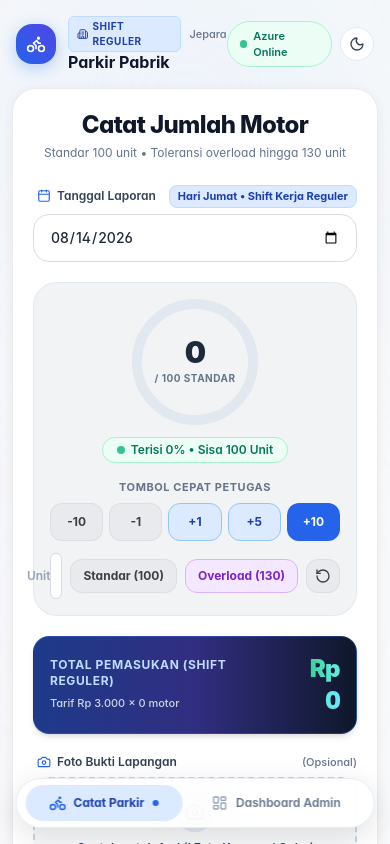
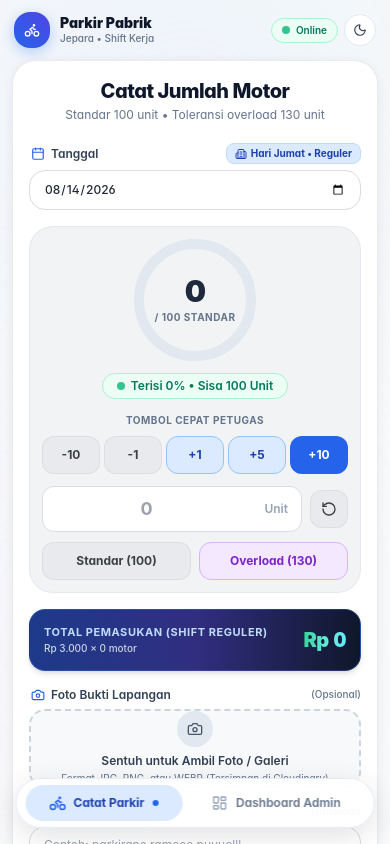
Before and after one commit to arhaqx/catatan-parkir, a React app in the folder frontend/: page / in a window 390 px wide. Shown: the top 844 px of the page. Built offline with nearby package versions, Linux system fonts and the light colour scheme; no server answers; the HTML template or start-up script is replaced by a standard one.

Commit message:
fix: resolve layout overflow and alignment issues on mobile and iPhone screens

```diff
--- a/frontend/src/components/EmployeeForm.jsx
+++ b/frontend/src/components/EmployeeForm.jsx
@@ -53,27 +53,27 @@ const EmployeeForm = () => {
         return {
           type: 'sunday',
           name: dayName,
-          title: 'Hari Minggu • Libur Operasional Pabrik',
+          title: 'Hari Minggu • Libur Pabrik',
           chip: 'Libur Minggu',
           chipColor: 'bg-red-100 dark:bg-red-950/60 text-red-700 dark:text-red-300 border-red-200 dark:border-red-500/30',
-          notice: 'Pabrik libur operasional di hari Minggu. Jika ada lemburan shift khusus, catatan parkir tetap bisa dikirim.',
+          notice: 'Pabrik libur operasional hari Minggu. Jika ada lemburan shift khusus, catatan tetap bisa dikirim.',
           icon: Coffee
         };
       } else if (dayNum === 6) {
         return {
           type: 'saturday',
           name: dayName,
-          title: 'Hari Sabtu • Shift Lembur Pabrik Aktif',
+          title: 'Hari Sabtu • Shift Lembur',
           chip: 'Shift Lembur',
           chipColor: 'bg-amber-100 dark:bg-amber-950/60 text-amber-800 dark:text-amber-300 border-amber-300 dark:border-amber-500/40',
-          notice: 'Jadwal lemburan pabrik hari Sabtu aktif! Parkiran melayani kendaraan karyawan shift lembur.',
+          notice: 'Jadwal lemburan pabrik hari Sabtu aktif! Parkiran melayani kendaraan shift lembur.',
           icon: Zap
         };
       } else {
         return {
           type: 'weekday',
           name: dayName,
-          title: `Hari ${dayName} • Shift Kerja Reguler`,
+          title: `Hari ${dayName} • Reguler`,
           chip: 'Shift Reguler',
           chipColor: 'bg-blue-100 dark:bg-m3-primary-container/60 text-blue-800 dark:text-m3-primary border-blue-200 dark:border-m3-primary/30',
           notice: null,
@@ -188,102 +188,102 @@ const EmployeeForm = () => {
   const ScheduleIcon = daySchedule.icon;
 
   return (
-    <AuroraBackground className="flex flex-col items-center justify-start pb-28 pt-4 px-3 sm:px-6">
-      {/* Top Google Stitch App Bar */}
-      <div className="w-full max-w-lg mb-4 flex items-center justify-between px-1">
-        <div className="flex items-center gap-3">
-          <div className="w-10 h-10 rounded-2xl bg-gradient-to-tr from-blue-600 to-indigo-600 flex items-center justify-center shadow-[0_4px_16px_rgba(26,115,232,0.3)] shrink-0">
-            <Bike className="w-5 h-5 text-white" />
+    <AuroraBackground className="flex flex-col items-center justify-start pb-36 pt-3 px-3 sm:px-6">
+      {/* Top Google Stitch App Bar (Mobile & iPhone Optimized) */}
+      <div className="w-full max-w-lg mb-3 flex items-center justify-between gap-2 px-0.5">
+        <div className="flex items-center gap-2.5 min-w-0">
+          <div className="w-9 h-9 sm:w-10 sm:h-10 rounded-2xl bg-gradient-to-tr from-blue-600 to-indigo-600 flex items-center justify-center shadow-[0_4px_14px_rgba(26,115,232,0.3)] shrink-0">
+            <Bike className="w-4 h-4 sm:w-5 sm:h-5 text-white" />
           </div>
-          <div>
-            <div className="flex items-center gap-2">
-              <span className={`text-[10px] font-bold uppercase tracking-wider px-2 py-0.5 rounded-md border ${daySchedule.chipColor} flex items-center gap-1`}>
-                <ScheduleIcon className="w-3 h-3" />
-                {daySchedule.chip}
-              </span>
-              <span className="text-[11px] text-slate-500 dark:text-slate-400 font-medium">Jepara</span>
-            </div>
-            <h1 className="text-base font-bold text-slate-900 dark:text-white leading-tight">Parkir Pabrik</h1>
+          <div className="min-w-0">
+            <h1 className="text-sm sm:text-base font-black text-slate-900 dark:text-white leading-tight truncate">
+              Parkir Pabrik
+            </h1>
+            <p className="text-[10px] sm:text-[11px] text-slate-500 dark:text-slate-400 font-medium truncate">
+              Jepara • Shift Kerja
+            </p>
           </div>
         </div>
 
         {/* Status Chip & Theme Switcher */}
-        <div className="flex items-center gap-2">
-          <div className="flex items-center gap-1.5 px-3 py-1.5 rounded-full bg-emerald-50 dark:bg-m3-surface-high border border-emerald-200 dark:border-white/10 text-xs text-emerald-700 dark:text-m3-tertiary shadow-xs">
-            <span className="w-2 h-2 rounded-full bg-emerald-500 dark:bg-m3-tertiary animate-pulse" />
-            <span className="font-semibold text-[11px]">Azure Online</span>
+        <div className="flex items-center gap-1.5 shrink-0">
+          <div className="flex items-center gap-1.5 px-2.5 py-1 rounded-full bg-emerald-50 dark:bg-m3-surface-high border border-emerald-200 dark:border-white/10 text-emerald-700 dark:text-m3-tertiary shadow-2xs">
+            <span className="w-2 h-2 rounded-full bg-emerald-500 dark:bg-m3-tertiary animate-pulse shrink-0" />
+            <span className="font-semibold text-[10px] sm:text-[11px]">Online</span>
           </div>
 
-          <ThemeToggle />
+          <ThemeToggle size="sm" />
         </div>
       </div>
 
       {/* Main Google Stitch Surface Container */}
-      <M3Card level="container" className="w-full max-w-lg p-5 sm:p-7">
+      <M3Card level="container" className="w-full max-w-lg p-4 sm:p-7">
         {/* Title Header */}
-        <div className="text-center mb-6">
-          <h2 className="text-2xl sm:text-3xl font-extrabold text-slate-900 dark:text-white tracking-tight">
+        <div className="text-center mb-5 sm:mb-6">
+          <h2 className="text-xl sm:text-3xl font-extrabold text-slate-900 dark:text-white tracking-tight">
             Catat Jumlah Motor
           </h2>
-          <p className="text-slate-500 dark:text-slate-400 text-xs sm:text-sm mt-1">
-            Standar 100 unit • Toleransi overload hingga 130 unit
+          <p className="text-slate-500 dark:text-slate-400 text-xs sm:text-sm mt-0.5 sm:mt-1">
+            Standar 100 unit • Toleransi overload 130 unit
           </p>
         </div>
 
         {/* Status Toast Alert */}
         {status.message && (
           <div
-            className={`mb-5 p-3.5 rounded-2xl flex items-center gap-3 transition-all ${
+            className={`mb-4 sm:mb-5 p-3 sm:p-3.5 rounded-2xl flex items-center gap-2.5 sm:gap-3 transition-all ${
               status.type === 'success'
                 ? 'bg-emerald-50 dark:bg-emerald-950/80 text-emerald-800 dark:text-emerald-200 border border-emerald-300 dark:border-emerald-500/40 shadow-xs'
                 : 'bg-red-50 dark:bg-red-950/80 text-red-800 dark:text-red-200 border border-red-300 dark:border-red-500/40 shadow-xs'
             }`}
           >
             {status.type === 'success' ? (
-              <CheckCircle2 className="w-5 h-5 shrink-0 text-emerald-600 dark:text-m3-tertiary" />
+              <CheckCircle2 className="w-4 h-4 sm:w-5 sm:h-5 shrink-0 text-emerald-600 dark:text-m3-tertiary" />
             ) : (
-              <AlertCircle className="w-5 h-5 shrink-0 text-red-600 dark:text-m3-error" />
+              <AlertCircle className="w-4 h-4 sm:w-5 sm:h-5 shrink-0 text-red-600 dark:text-m3-error" />
             )}
             <p className="text-xs sm:text-sm font-medium flex-1">{status.message}</p>
           </div>
         )}
 
-        <form onSubmit={handleSubmit} className="space-y-5">
+        <form onSubmit={handleSubmit} className="space-y-4 sm:space-y-5">
           {/* Tanggal Input & Dynamic Day Schedule Badge */}
           <div className="space-y-1.5">
-            <div className="flex items-center justify-between ml-1">
-              <label className="text-xs font-semibold text-slate-700 dark:text-slate-300 flex items-center gap-1.5">
+            <div className="flex items-center justify-between gap-2 ml-0.5">
+              <label className="text-xs font-semibold text-slate-700 dark:text-slate-300 flex items-center gap-1.5 shrink-0">
                 <CalendarIcon className="w-3.5 h-3.5 text-blue-600 dark:text-m3-primary" />
-                <span>Tanggal Laporan</span>
+                <span>Tanggal</span>
               </label>
-              <span className={`text-[11px] font-bold px-2 py-0.5 rounded-lg border ${daySchedule.chipColor}`}>
-                {daySchedule.title}
+              <span className={`text-[10px] sm:text-[11px] font-bold px-2 py-0.5 rounded-lg border truncate max-w-[200px] sm:max-w-none ${daySchedule.chipColor} flex items-center gap-1`}>
+                <ScheduleIcon className="w-3 h-3 shrink-0" />
+                <span className="truncate">{daySchedule.title}</span>
               </span>
             </div>
+
             <input
               type="date"
               value={date}
               onChange={(e) => setDate(e.target.value)}
-              className="w-full m3-input rounded-2xl px-4 py-3 text-sm font-medium"
+              className="w-full m3-input rounded-2xl px-3.5 sm:px-4 py-2.5 sm:py-3 text-xs sm:text-sm font-medium focus:outline-none"
               required
             />
 
             {/* Sunday / Saturday Special Notice */}
             {daySchedule.notice && (
-              <p className={`text-[11px] font-medium px-3 py-1.5 rounded-xl border mt-1 flex items-center gap-1.5 ${
+              <p className={`text-[10px] sm:text-[11px] font-medium px-2.5 sm:px-3 py-1.5 rounded-xl border mt-1 flex items-start gap-1.5 ${
                 daySchedule.type === 'sunday'
                   ? 'bg-red-50 dark:bg-red-950/40 text-red-700 dark:text-red-300 border-red-200 dark:border-red-500/30'
                   : 'bg-amber-50 dark:bg-amber-950/40 text-amber-800 dark:text-amber-300 border-amber-200 dark:border-amber-500/30'
               }`}>
-                <ScheduleIcon className="w-3.5 h-3.5 shrink-0" />
+                <ScheduleIcon className="w-3.5 h-3.5 shrink-0 mt-0.5" />
                 <span>{daySchedule.notice}</span>
               </p>
             )}
           </div>
 
           {/* Interactive Capacity Gauge & Quick Steppers */}
-          <div className="p-4 rounded-3xl bg-[#f1f3f4] dark:bg-m3-surface-low border border-slate-200/80 dark:border-white/[0.06] flex flex-col items-center gap-4">
-            <CapacityGauge current={motorcycles} standardCapacity={STANDARD_CAPACITY} maxEmergency={MAX_EMERGENCY_CAPACITY} size={126} />
+          <div className="p-3 sm:p-4 rounded-3xl bg-[#f1f3f4] dark:bg-m3-surface-low border border-slate-200/80 dark:border-white/[0.06] flex flex-col items-center gap-3.5 sm:gap-4">
+            <CapacityGauge current={motorcycles} standardCapacity={STANDARD_CAPACITY} maxEmergency={MAX_EMERGENCY_CAPACITY} size={122} />
 
             {/* Overload Notice Banner */}
             {isOverload && (
@@ -297,23 +297,23 @@ const EmployeeForm = () => {
 
             {/* Quick Step Buttons */}
             <div className="w-full flex flex-col gap-2">
-              <span className="text-[11px] font-bold text-slate-500 dark:text-slate-400 text-center uppercase tracking-wider">
+              <span className="text-[10px] sm:text-[11px] font-bold text-slate-500 dark:text-slate-400 text-center uppercase tracking-wider">
                 Tombol Cepat Petugas
               </span>
 
-              {/* Stepper Buttons */}
-              <div className="grid grid-cols-5 gap-1.5">
+              {/* 5 Stepper Buttons (Responsive Grid) */}
+              <div className="grid grid-cols-5 gap-1 sm:gap-1.5">
                 <button
                   type="button"
                   onClick={() => adjustCount(-10)}
-                  className="py-2.5 rounded-xl m3-button-tonal text-xs font-bold"
+                  className="py-2.5 rounded-xl m3-button-tonal text-xs font-bold active:scale-95 transition-transform"
                 >
                   -10
                 </button>
                 <button
                   type="button"
                   onClick={() => adjustCount(-1)}
-                  className="py-2.5 rounded-xl m3-button-tonal text-xs font-bold"
+                  className="py-2.5 rounded-xl m3-button-tonal text-xs font-bold active:scale-95 transition-transform"
                 >
                   -1
                 </button>
@@ -340,7 +340,7 @@ const EmployeeForm = () => {
                 </button>
               </div>
 
-              {/* Direct Manual Number Input & Target Buttons */}
+              {/* Row 1: Direct Manual Input & Reset Button */}
               <div className="flex items-center gap-2 mt-1">
                 <div className="relative flex-1">
                   <input
@@ -353,17 +353,29 @@ const EmployeeForm = () => {
                       setMotorcycles(isNaN(val) ? 0 : Math.max(0, Math.min(MAX_EMERGENCY_CAPACITY, val)));
                     }}
                     placeholder="0"
-                    className="w-full m3-input text-center text-xl font-bold rounded-xl py-2"
+                    className="w-full m3-input text-center text-lg sm:text-xl font-bold rounded-xl py-2 px-3 pr-12"
                   />
-                  <span className="absolute right-3 top-1/2 -translate-y-1/2 text-xs font-semibold text-slate-400">
+                  <span className="absolute right-3.5 top-1/2 -translate-y-1/2 text-xs font-semibold text-slate-400 pointer-events-none">
                     Unit
                   </span>
                 </div>
 
                 <button
                   type="button"
+                  onClick={handleReset}
+                  className="p-2.5 rounded-xl m3-button-tonal hover:bg-red-100 hover:text-red-600 dark:hover:bg-red-500/20 dark:hover:text-red-400 text-slate-400 text-xs font-bold shrink-0 active:scale-95 transition-all"
+                  title="Reset ke 0"
+                >
+                  <RotateCcw className="w-4 h-4" />
+                </button>
+              </div>
+
+              {/* Row 2: Two Full-Width Preset Buttons (Never Overflow on iPhone) */}
+              <div className="grid grid-cols-2 gap-2 mt-0.5">
+                <button
+                  type="button"
                   onClick={handleSetStandard}
-                  className="px-3 py-2 rounded-xl m3-button-tonal text-xs font-bold whitespace-nowrap"
+                  className="py-2.5 px-3 rounded-xl m3-button-tonal text-xs font-bold text-center active:scale-95 transition-all shadow-2xs"
                   title="Isi 100 Motor (Standar Penuh)"
                 >
                   Standar (100)
@@ -372,36 +384,27 @@ const EmployeeForm = () => {
                 <button
                   type="button"
                   onClick={handleSetEmergency}
-                  className="px-3 py-2 rounded-xl bg-purple-100 dark:bg-purple-950/60 hover:bg-purple-200 dark:hover:bg-purple-900/60 text-purple-700 dark:text-purple-300 border border-purple-300 dark:border-purple-500/30 text-xs font-bold whitespace-nowrap"
+                  className="py-2.5 px-3 rounded-xl bg-purple-100 dark:bg-purple-950/70 hover:bg-purple-200 dark:hover:bg-purple-900/70 text-purple-700 dark:text-purple-300 border border-purple-300 dark:border-purple-500/40 text-xs font-bold text-center active:scale-95 transition-all shadow-2xs"
                   title="Isi 130 Motor (Kapasitas Overload Maksimal)"
                 >
                   Overload (130)
-                </button>
-
-                <button
-                  type="button"
-                  onClick={handleReset}
-                  className="p-2 rounded-xl m3-button-tonal hover:bg-red-100 hover:text-red-600 dark:hover:bg-red-500/20 dark:hover:text-red-400 text-slate-400 text-xs font-bold"
-                  title="Reset ke 0"
-                >
-                  <RotateCcw className="w-4 h-4" />
                 </button>
               </div>
             </div>
           </div>
 
           {/* Revenue Highlight Card */}
-          <div className="p-4 rounded-2xl bg-gradient-to-r from-blue-900 via-indigo-900 to-slate-900 dark:from-[#0d2a4a] dark:via-[#112338] dark:to-[#15191f] text-white border border-blue-500/30 flex justify-between items-center shadow-md">
-            <div>
-              <span className="text-xs font-bold uppercase tracking-wider text-blue-200 dark:text-m3-primary block">
+          <div className="p-3.5 sm:p-4 rounded-2xl bg-gradient-to-r from-blue-900 via-indigo-900 to-slate-900 dark:from-[#0d2a4a] dark:via-[#112338] dark:to-[#15191f] text-white border border-blue-500/30 flex justify-between items-center gap-2 shadow-md">
+            <div className="min-w-0">
+              <span className="text-[11px] sm:text-xs font-bold uppercase tracking-wider text-blue-200 dark:text-m3-primary block truncate">
                 Total Pemasukan ({daySchedule.chip})
               </span>
-              <span className="text-[11px] text-slate-300 dark:text-slate-400 font-medium">
-                Tarif Rp 3.000 × {motorcycles} motor {isOverload && `(termasuk +${extraMotors} motor ekstra)`}
+              <span className="text-[10px] sm:text-[11px] text-slate-300 dark:text-slate-400 font-medium block truncate">
+                Rp 3.000 × {motorcycles} motor {isOverload && `(+${extraMotors})`}
               </span>
             </div>
-            <div className="text-right">
-              <span className="text-2xl sm:text-3xl font-black text-transparent bg-clip-text bg-gradient-to-r from-emerald-400 via-teal-300 to-cyan-300">
+            <div className="text-right shrink-0">
+              <span className="text-xl sm:text-3xl font-black text-transparent bg-clip-text bg-gradient-to-r from-emerald-400 via-teal-300 to-cyan-300">
                 <AnimatedCounter value={revenue} prefix="Rp " />
               </span>
             </div>
@@ -409,12 +412,12 @@ const EmployeeForm = () => {
 
           {/* Photo Upload Field */}
           <div className="space-y-1.5">
-            <div className="flex items-center justify-between ml-1">
+            <div className="flex items-center justify-between ml-0.5">
               <label className="text-xs font-semibold text-slate-700 dark:text-slate-300 flex items-center gap-1.5">
                 <Camera className="w-3.5 h-3.5 text-blue-600 dark:text-m3-primary" />
                 <span>Foto Bukti Lapangan</span>
               </label>
-              <span className="text-[11px] text-slate-500 dark:text-slate-400 font-medium">
+              <span className="text-[10px] sm:text-[11px] text-slate-500 dark:text-slate-400 font-medium">
                 {isOverload ? '(Sangat Dianjurkan Saat Overload)' : '(Opsional)'}
               </span>
             </div>
@@ -424,12 +427,12 @@ const EmployeeForm = () => {
                 <img
                   src={photoPreview}
                   alt="Bukti Lapangan"
-                  className="w-full h-44 object-cover"
+                  className="w-full h-40 sm:h-44 object-cover"
                 />
-                <div className="absolute inset-0 bg-slate-950/60 backdrop-blur-xs opacity-0 group-hover:opacity-100 transition-opacity flex items-center justify-center gap-3">
+                <div className="absolute inset-0 bg-slate-950/60 backdrop-blur-xs opacity-0 group-hover:opacity-100 transition-opacity flex items-center justify-center gap-2.5">
                   <label
                     htmlFor="photo-upload-change"
-                    className="px-3.5 py-2 rounded-xl bg-blue-600 hover:bg-blue-500 text-white text-xs font-bold cursor-pointer flex items-center gap-1.5 shadow-md active:scale-95 transition-all"
+                    className="px-3 py-2 rounded-xl bg-blue-600 hover:bg-blue-500 text-white text-xs font-bold cursor-pointer flex items-center gap-1.5 shadow-md active:scale-95 transition-all"
                   >
                     <Camera className="w-3.5 h-3.5" /> Ganti
                   </label>
@@ -444,7 +447,7 @@ const EmployeeForm = () => {
                   <button
                     type="button"
                     onClick={handleRemovePhoto}
-                    className="px-3.5 py-2 rounded-xl bg-red-600 hover:bg-red-500 text-white text-xs font-bold flex items-center gap-1.5 shadow-md active:scale-95 transition-all"
+                    className="px-3 py-2 rounded-xl bg-red-600 hover:bg-red-500 text-white text-xs font-bold flex items-center gap-1.5 shadow-md active:scale-95 transition-all"
                   >
                     <Trash2 className="w-3.5 h-3.5" /> Hapus
                   </button>
@@ -462,24 +465,24 @@ const EmployeeForm = () => {
                 />
                 <label
                   htmlFor="photo-upload"
-                  className={`w-full flex flex-col items-center justify-center h-28 border-2 border-dashed rounded-2xl cursor-pointer transition-all group ${
+                  className={`w-full flex flex-col items-center justify-center h-26 sm:h-28 border-2 border-dashed rounded-2xl cursor-pointer transition-all group px-3 text-center ${
                     isOverload
                       ? 'border-purple-400/60 bg-purple-50/50 dark:bg-purple-950/20 hover:bg-purple-100/50'
                       : 'border-slate-300 dark:border-white/15 hover:border-blue-500 hover:bg-slate-50 dark:hover:bg-white/[0.03] bg-[#f8f9fa] dark:bg-m3-surface-low'
                   }`}
                 >
-                  <div className={`w-10 h-10 rounded-full flex items-center justify-center transition-colors mb-2 ${
+                  <div className={`w-9 h-9 sm:w-10 sm:h-10 rounded-full flex items-center justify-center transition-colors mb-1.5 ${
                     isOverload
                       ? 'bg-purple-200 dark:bg-purple-900/60 text-purple-700 dark:text-purple-300'
                       : 'bg-slate-200 dark:bg-m3-surface-high group-hover:bg-blue-100 dark:group-hover:bg-m3-primary-container text-slate-600 dark:text-slate-300 group-hover:text-blue-700 dark:group-hover:text-m3-on-primary-container'
                   }`}>
-                    <Camera className="w-5 h-5" />
+                    <Camera className="w-4 h-4 sm:w-5 sm:h-5" />
                   </div>
                   <span className="text-xs font-semibold text-slate-700 dark:text-slate-300 group-hover:text-blue-600 dark:group-hover:text-white">
-                    Sentuh untuk Ambil Foto Kamera / Galeri
+                    Sentuh untuk Ambil Foto / Galeri
                   </span>
                   <span className="text-[10px] text-slate-500 dark:text-slate-400 mt-0.5">
-                    Format JPG, PNG, atau WEBP (Tersimpan aman di Cloudinary)
+                    Format JPG, PNG, atau WEBP (Tersimpan di Cloudinary)
                   </span>
                 </label>
               </div>
@@ -488,19 +491,19 @@ const EmployeeForm = () => {
 
           {/* Catatan Lapangan Textarea */}
           <div className="space-y-1.5">
-            <div className="flex items-center justify-between ml-1">
+            <div className="flex items-center justify-between ml-0.5">
               <label className="text-xs font-semibold text-slate-700 dark:text-slate-300 flex items-center gap-1.5">
                 <FileText className="w-3.5 h-3.5 text-blue-600 dark:text-m3-primary" />
                 <span>Catatan Lapangan</span>
               </label>
-              <span className="text-[11px] text-slate-500 dark:text-slate-400 font-medium">(Opsional)</span>
+              <span className="text-[10px] sm:text-[11px] text-slate-500 dark:text-slate-400 font-medium">(Opsional)</span>
             </div>
             <textarea
               value={notes}
               onChange={(e) => setNotes(e.target.value)}
               placeholder="Contoh: parkirane rameee puuuolll"
               rows="2"
-              className="w-full m3-input placeholder:text-slate-400 text-xs sm:text-sm rounded-2xl px-4 py-3 resize-none font-normal"
+              className="w-full m3-input placeholder:text-slate-400 text-xs sm:text-sm rounded-2xl px-3.5 sm:px-4 py-2.5 sm:py-3 resize-none font-normal focus:outline-none"
             />
           </div>
 
@@ -508,17 +511,17 @@ const EmployeeForm = () => {
           <button
             type="submit"
             disabled={loading}
-            className="w-full m3-button-primary font-bold py-4 rounded-2xl shadow-lg flex items-center justify-center gap-2 disabled:opacity-60 disabled:cursor-not-allowed group cursor-pointer"
+            className="w-full m3-button-primary font-bold py-3.5 sm:py-4 rounded-2xl shadow-lg flex items-center justify-center gap-2 disabled:opacity-60 disabled:cursor-not-allowed group cursor-pointer active:scale-[0.98] transition-transform"
           >
             {loading ? (
               <>
-                <Loader2 className="w-5 h-5 animate-spin" />
-                <span className="text-sm font-semibold">Menyimpan Laporan...</span>
+                <Loader2 className="w-4 h-4 sm:w-5 sm:h-5 animate-spin" />
+                <span className="text-xs sm:text-sm font-semibold">Menyimpan Laporan...</span>
               </>
             ) : (
               <>
                 <Send className="w-4 h-4 transition-transform group-hover:translate-x-1" />
-                <span className="text-sm font-bold">Kirim Laporan Parkir</span>
+                <span className="text-xs sm:text-sm font-bold">Kirim Laporan Parkir</span>
                 <Sparkles className="w-4 h-4 opacity-80" />
               </>
             )}
```
